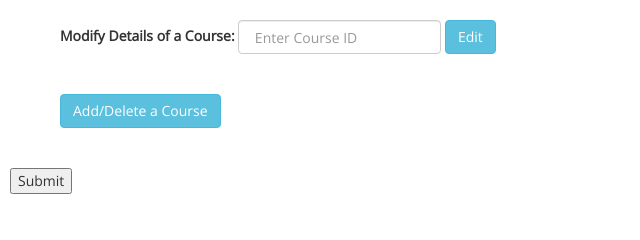
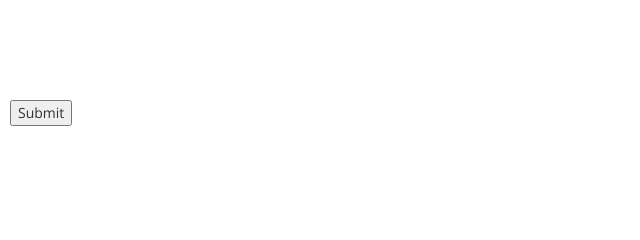
Before and after one commit to yuuuri/CS431_TermProject, a PHP site: page /course_details.php in a window 1280 px wide. Shown: the part 197-437 px from the top of the page, without its empty margins (0-640 px from the left). Run offline with PHP 8.4, Linux system fonts and the light colour scheme; data comes from the database, SQL or seed files in the repository; data that the repository does not hold is empty.

Commit message:
modified course details for teachers

```diff
--- a/course_details.php
+++ b/course_details.php
@@ -7,7 +7,6 @@
 <html>
 <head>
     <title>Your Course Detail</title>
-    <meta name = "author" content="Yuri Van Steenburg" />
     <link rel="stylesheet" href="https://maxcdn.bootstrapcdn.com/bootstrap/3.3.4/css/bootstrap.min.css">
     <link href='http://fonts.googleapis.com/css?family=Open+Sans' rel='stylesheet' type='text/css'>
     <link rel= "stylesheet" type="text/css" href="style.css" />
@@ -28,7 +27,6 @@
                 </tr>
             </thead>
             <tbody> <!-- Reference: https://github.com/chrisdanan/431Hw4/blob/master/index.php -->
-
 			   <?php
 
                     $db = connectDB();
@@ -38,39 +36,10 @@
             </tbody>
         </table>
     </div>
-    <div class = "bottom_buttons" >
-                    <form class="form-inline" form action="edit_course_schedule.php" method="POST">
-                        <div class="form-group">
-                            <label for="exampleInputName2">Modify Details of a Course: </label>
-                            <input type="text" class="form-control" id="exampleInputName2" placeholder=" Enter Course ID" name="edit_course" maxlength = "8">
-                            <button type="submit" class="btn btn-info">Edit</button>
-                        </div>
-                    </form>
-                        <?php
-                            if(isset($_SESSION['message']))
-                            {
-                                echo '<font color = "red"><i>'.$_SESSION['message'].'</i></font>';
-                            }
-                            unset($_SESSION['message']); // clear the value so that it doesn't display again
-                        ?>
-    </div>
-	<br /> <br />
 
-	<div class = "bottom_buttons" >
-                    <form class="form-inline" form action="modify_course_schedule.php" method="POST">
-                        <div class="form-group">
+	<br />
+    <br />
 
-                            <button type="submit" class="btn btn-info">Add/Delete a Course</button>
-                        </div>
-                    </form>
-                        <?php
-                            if(isset($_SESSION['message_c']))
-                            {
-                                echo '<font color = "red"><i>'.$_SESSION['message_c'].'</i></font>';
-                            }
-                            unset($_SESSION['message_c']); // clear the value so that it doesn't display again
-                        ?>
-    </div>
 
 </main>
 <footer>
```
